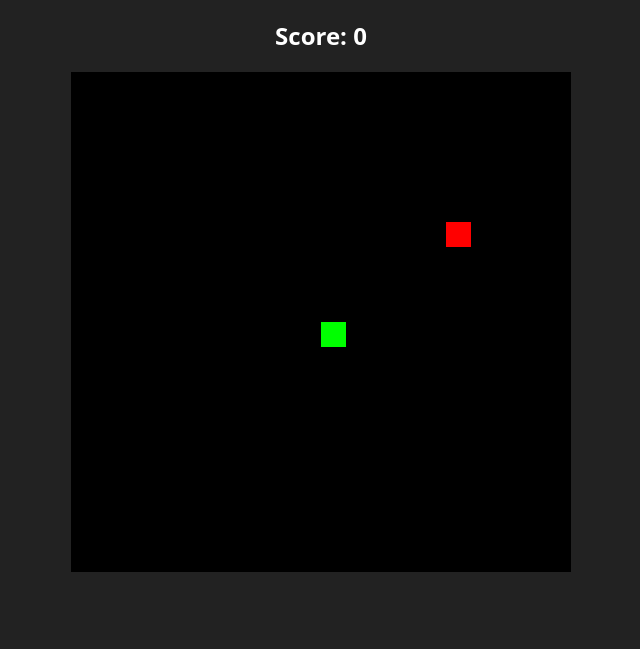
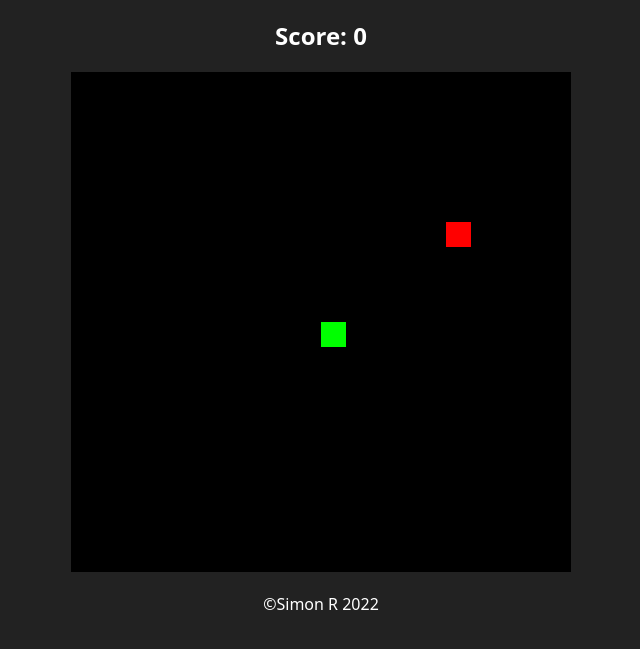
Before and after one commit to gamersi/js-snake, a plain HTML site: page index.html in a window 1280 px wide. Shown: the part 67-716 px from the top of the page, without its empty margins (319-959 px from the left). Drawn offline with Linux system fonts and the light colour scheme.

Commit message:
added copyright

```diff
--- a/index.html
+++ b/index.html
@@ -14,6 +14,7 @@
     <h1>Snake</h1>
     <h2>Score: <span id="score">0</span></h2>
     <canvas id="board"></canvas>
+    <p class="copyright">&copy;Simon R 2022</p>
     <script src="app.js"></script>
 </body>
 
```
Also changed, not shown: style.css (line endings or trailing spaces).
